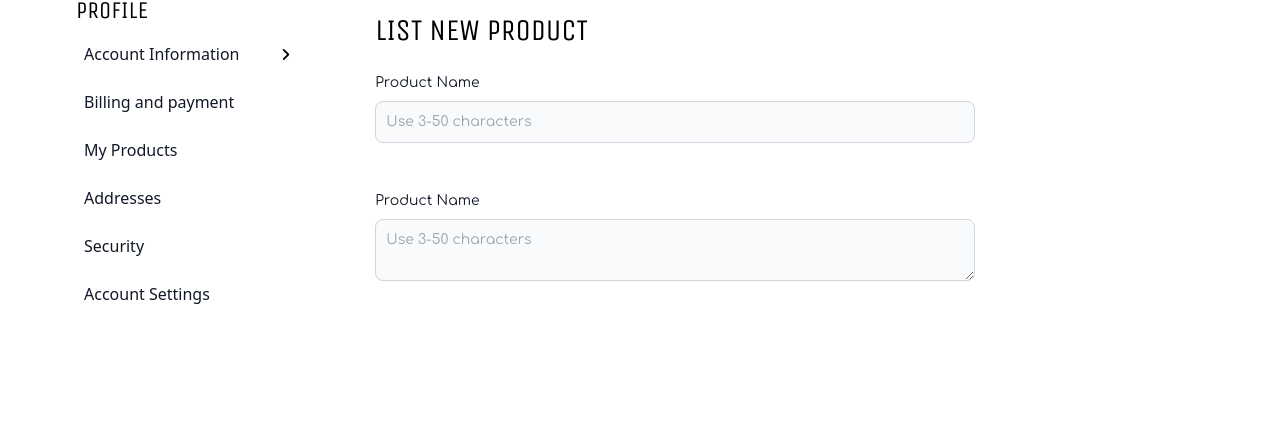
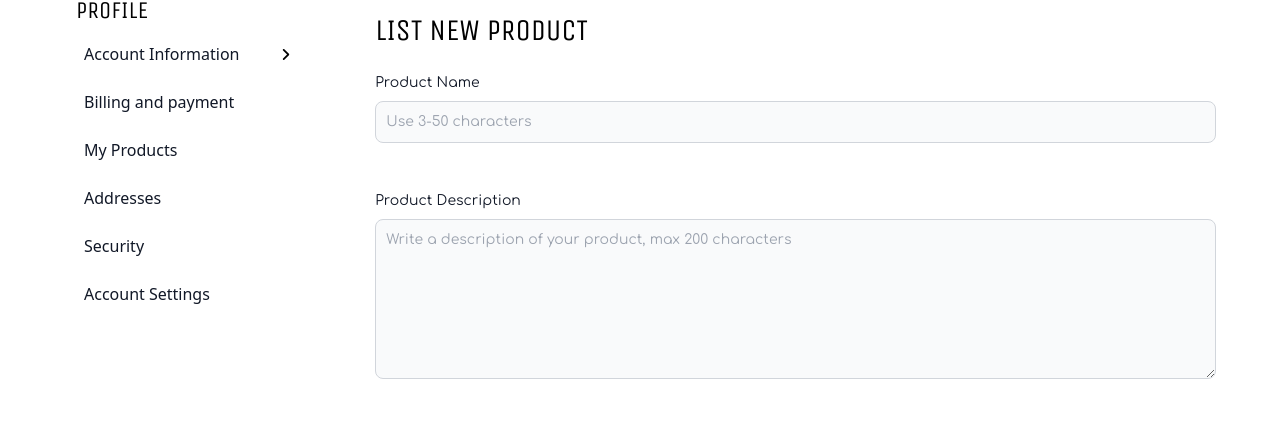
Before and after one commit to gamerpizza/spacemoon-frontend, a Next.js app: page /profile in a window 1280 px wide. Shown: the part 200-629 px from the top of the page. Built offline with nearby package versions, Linux system fonts and the light colour scheme; no server answers.

Commit message:
change the new product page UI

```diff
--- a/components/Profile/AccountInfo.tsx
+++ b/components/Profile/AccountInfo.tsx
@@ -10,14 +10,14 @@ const AccountInfo = (props:any) => {
   return (
     <div className='p-16 w-full'>
       <p className='font-unica text-[30px] py-5'>LIST NEW PRODUCT</p>
-      <div className='max-w-[600px] font-comfortaa'>
+      <div className='max-w-[900px] font-comfortaa'>
         <div>
           <label className="block mb-2 text-sm font-medium text-gray-900 dark:text-white">Product Name</label>
           <input type="text" className="bg-gray-50 border border-gray-300 text-gray-900 text-sm rounded-lg focus:ring-blue-500 focus:border-blue-500 block w-full p-2.5 dark:bg-gray-700 dark:border-gray-600 dark:placeholder-gray-400 dark:text-white dark:focus:ring-blue-500 dark:focus:border-blue-500" placeholder="Use 3-50 characters" required />
         </div>
         <div className='mt-12'>
-          <label className="block mb-2 text-sm font-medium text-gray-900 dark:text-white">Product Name</label>
-          <textarea className="bg-gray-50 border border-gray-300 text-gray-900 text-sm rounded-lg focus:ring-blue-500 focus:border-blue-500 block w-full p-2.5 dark:bg-gray-700 dark:border-gray-600 dark:placeholder-gray-400 dark:text-white dark:focus:ring-blue-500 dark:focus:border-blue-500" placeholder="Use 3-50 characters" required />
+          <label className="block mb-2 text-sm font-medium text-gray-900 dark:text-white">Product Description</label>
+          <textarea className="bg-gray-50 border border-gray-300 text-gray-900 text-sm rounded-lg focus:ring-blue-500 focus:border-blue-500 block w-full p-2.5 dark:bg-gray-700 dark:border-gray-600 dark:placeholder-gray-400 dark:text-white dark:focus:ring-blue-500 dark:focus:border-blue-500 h-[160px]" placeholder="Write a description of your product, max 200 characters" required />
         </div>
       </div>
     </div>
```
